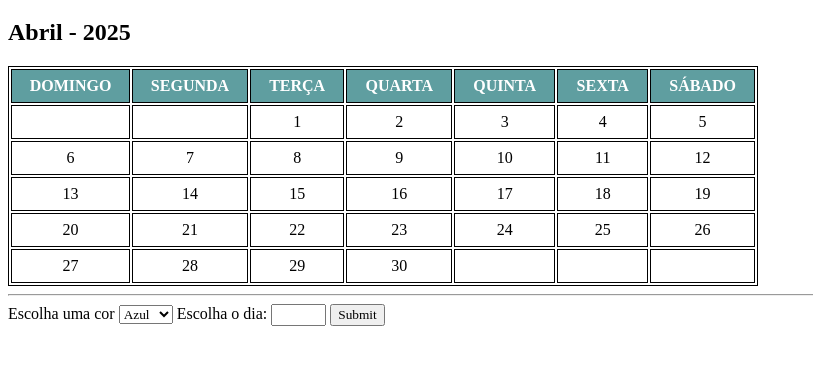
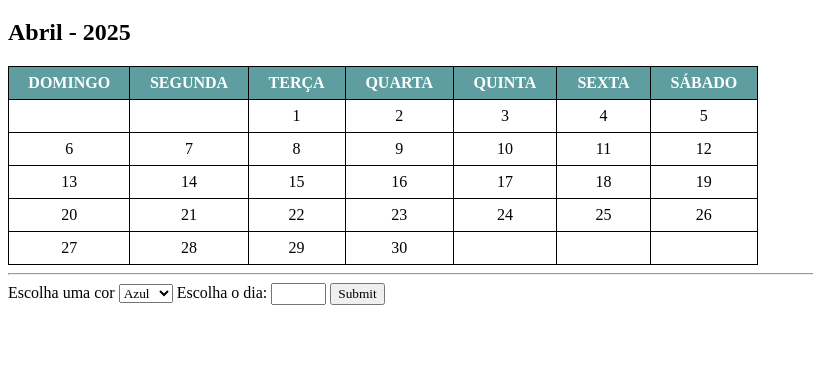
Before and after one commit to matheuscoronado/Calendario-Interativo, a plain HTML site: page index.html in a window 1280 px wide. Shown: the part 61-426 px from the top of the page, without its empty margins (0-813 px from the left). Drawn offline with Linux system fonts and the light colour scheme; a script that the page names is missing.

Commit message:
Realizado a mudança das bordas da tabela

```diff
--- a/main.css
+++ b/main.css
@@ -3,7 +3,7 @@
 }
 .calendar, th, td{
     border: 1px solid black;
-    /*border-collapse: collapse; || Tirar a borda dupla*/
+    border-collapse: collapse;
     text-align: center;
     width: 750px;
     height: 30px;
@@ -13,6 +13,3 @@ th{
     background-color: cadetblue;
     color: white;
 }
-td{
-
-}
```
